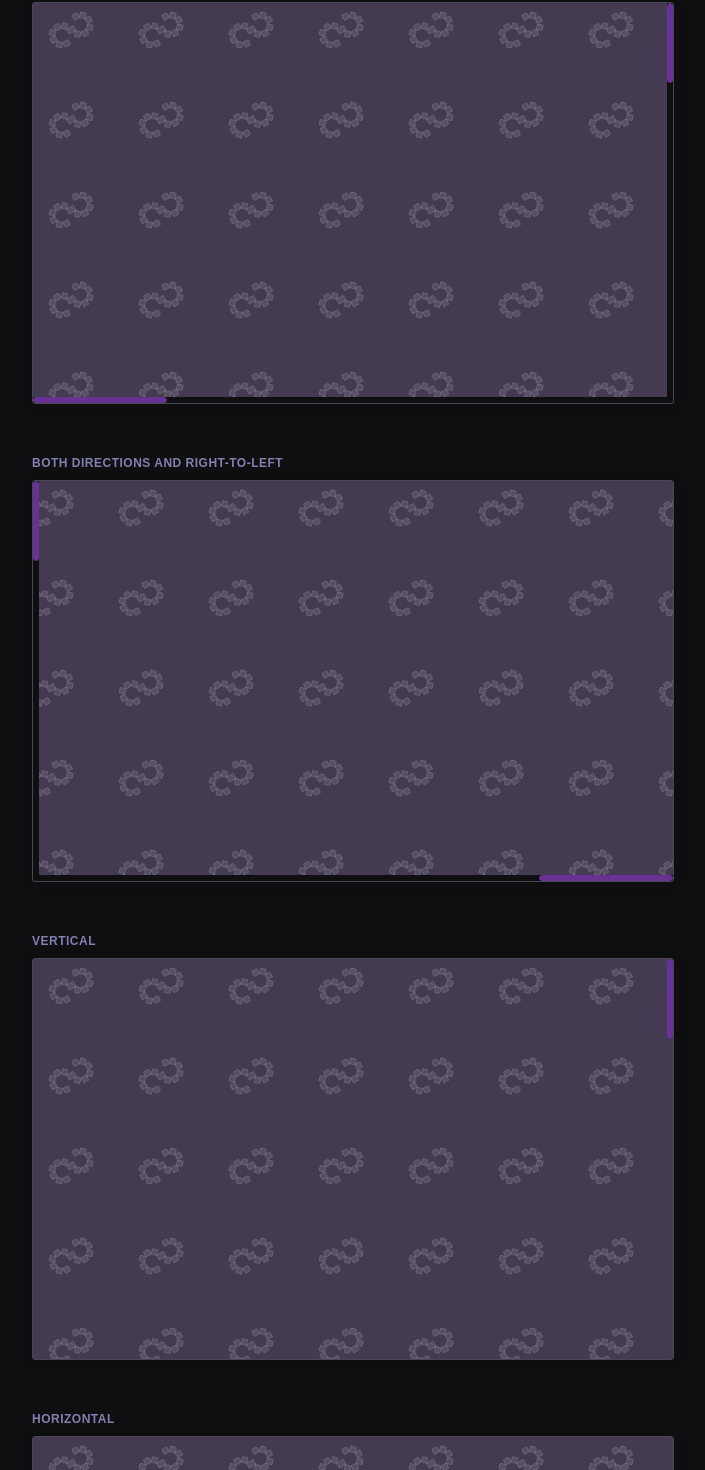
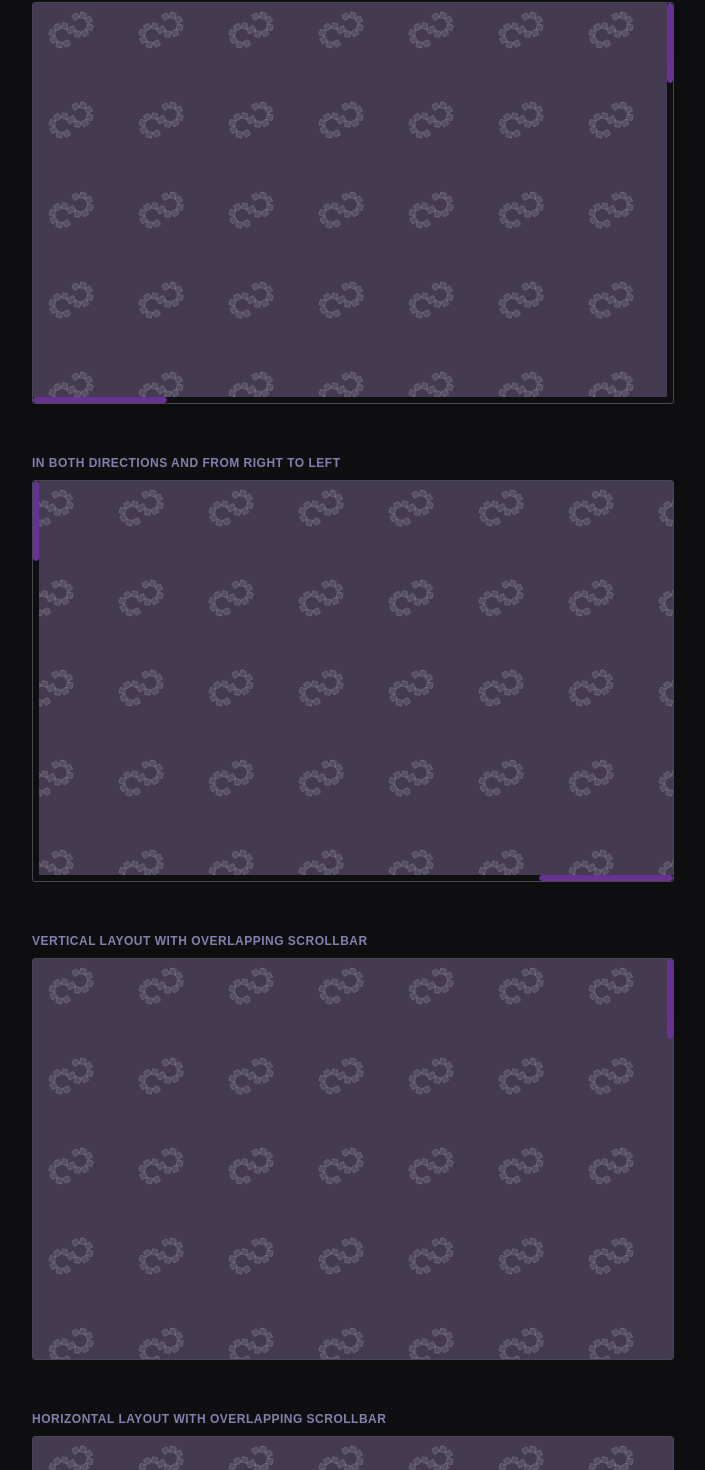
Before and after one commit to DjonnyX/ng-virtual-scroll-view, an Angular app: page / in a window 1280 px wide. Shown: the part 284-1754 px from the top of the page, without its empty margins (288-993 px from the left). Built offline with nearby package versions, Linux system fonts and the light colour scheme.

Commit message:
feat: improved examples

```diff
--- a/src/app/app.component.html
+++ b/src/app/app.component.html
@@ -22,25 +22,11 @@
 
   <div class="vl-section">
     <div class="vl-section__container">
-      <h2>Both directions and right-to-left</h2>
-      <ng-virtual-scroll-view #scrollView1 class="scroll-view" direction="both" langTextDir="rtl"
+      <h2>In both directions and from right to left</h2>
+      <ng-virtual-scroll-view #scrollView2 class="scroll-view" direction="both" langTextDir="rtl"
         [scrollbarThumbRenderer]="customScrollBarThumb" [scrollbarThumbParams]="customScrollBarThumbParams"
         [motionBlurEnabled]="motionBlurEnabled" [scrollbarEnabled]="true" [scrollbarThickness]="6"
         (onScrollReachStart)="onScrollReachStartHandler()" (onScrollReachEnd)="onScrollReachEndHandler()">
-        <div class="scroll-view__background" [style.width.px]="3000" [style.height.px]="3000"
-          [class.grabbing]="scrollView1.$grabbing | async"></div>
-      </ng-virtual-scroll-view>
-    </div>
-  </div>
-
-  <div class="vl-section">
-    <div class="vl-section__container">
-      <h2>Vertical</h2>
-      <ng-virtual-scroll-view #scrollView2 class="scroll-view" direction="vertical"
-        [scrollbarThumbRenderer]="customScrollBarThumb" [scrollbarThumbParams]="customScrollBarThumbParams"
-        [motionBlurEnabled]="motionBlurEnabled" [scrollbarEnabled]="true" [scrollbarThickness]="6"
-        [overlappingScrollbar]="true" (onScrollReachStart)="onScrollReachStartHandler()"
-        (onScrollReachEnd)="onScrollReachEndHandler()">
         <div class="scroll-view__background" [style.width.px]="3000" [style.height.px]="3000"
           [class.grabbing]="scrollView2.$grabbing | async"></div>
       </ng-virtual-scroll-view>
@@ -49,8 +35,8 @@
 
   <div class="vl-section">
     <div class="vl-section__container">
-      <h2>Horizontal</h2>
-      <ng-virtual-scroll-view #scrollView3 class="scroll-view" direction="horizontal"
+      <h2>Vertical layout with overlapping scrollbar</h2>
+      <ng-virtual-scroll-view #scrollView3 class="scroll-view" direction="vertical"
         [scrollbarThumbRenderer]="customScrollBarThumb" [scrollbarThumbParams]="customScrollBarThumbParams"
         [motionBlurEnabled]="motionBlurEnabled" [scrollbarEnabled]="true" [scrollbarThickness]="6"
         [overlappingScrollbar]="true" (onScrollReachStart)="onScrollReachStartHandler()"
@@ -61,6 +47,20 @@
     </div>
   </div>
 
+  <div class="vl-section">
+    <div class="vl-section__container">
+      <h2>Horizontal layout with overlapping scrollbar</h2>
+      <ng-virtual-scroll-view #scrollView4 class="scroll-view" direction="horizontal"
+        [scrollbarThumbRenderer]="customScrollBarThumb" [scrollbarThumbParams]="customScrollBarThumbParams"
+        [motionBlurEnabled]="motionBlurEnabled" [scrollbarEnabled]="true" [scrollbarThickness]="6"
+        [overlappingScrollbar]="true" (onScrollReachStart)="onScrollReachStartHandler()"
+        (onScrollReachEnd)="onScrollReachEndHandler()">
+        <div class="scroll-view__background" [style.width.px]="3000" [style.height.px]="3000"
+          [class.grabbing]="scrollView4.$grabbing | async"></div>
+      </ng-virtual-scroll-view>
+    </div>
+  </div>
+
   <ng-template #customScrollBarThumb let-api="api" let-width="width" let-height="height"
     let-fillPositions="fillPositions" let-params="params">
     <custom-scrollbar [api]="api" [width]="width" [height]="height" [fillPositions]="fillPositions"
```
